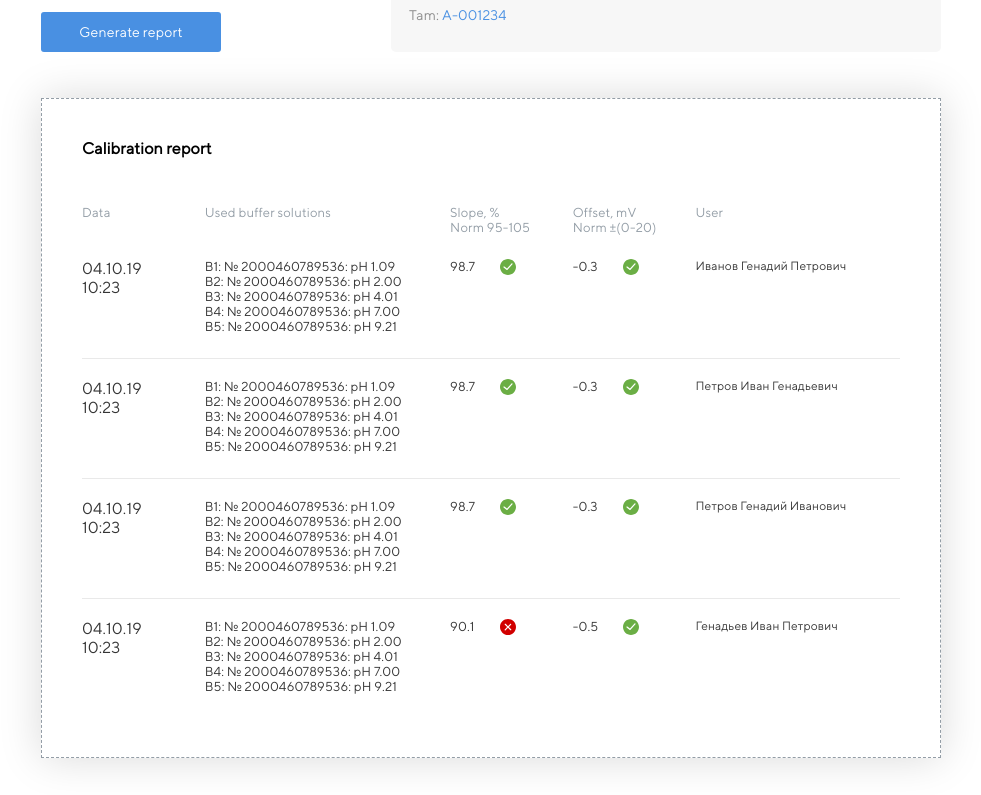
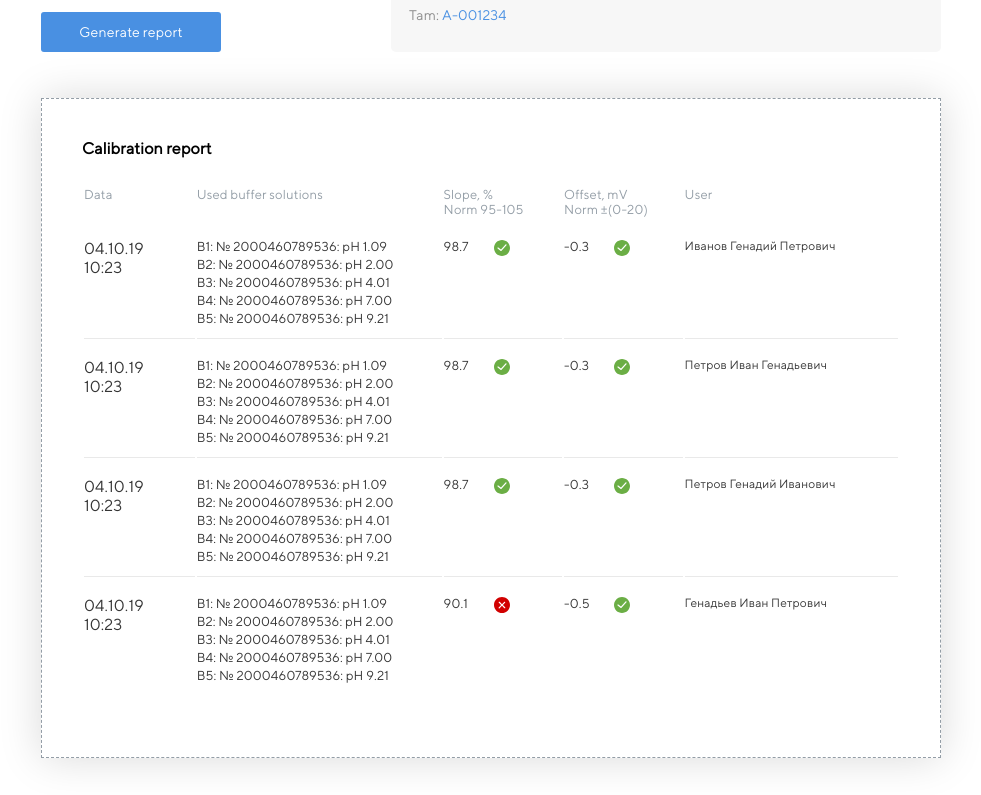
Before and after one commit to MrDuffs/react-biocad-project, a React (Create React App) app: page / in a window 1280 px wide. Shown: the part 418-1213 px from the top of the page, without its empty margins (149-1130 px from the left). Built offline with nearby package versions, Linux system fonts and the light colour scheme.

Commit message:
Fixed table layout and styles for it

```diff
--- a/src/components/Report.jsx
+++ b/src/components/Report.jsx
@@ -21,7 +21,11 @@ const Report = () => {
                     <tr>
                         <td>{'04.10.19 \n 10:23'}</td>
                         <td>
-                            {'В1: № 2000460789536: pH 1.09 \n В2: № 2000460789536: pH 2.00 \nВ3: № 2000460789536: pH 4.01 \n В4: № 2000460789536: pH 7.00 \n В5: № 2000460789536: pH 9.21'}
+                            <p>В1: № 2000460789536: pH 1.09</p>
+                            <p>В2: № 2000460789536: pH 2.00</p>
+                            <p>В3: № 2000460789536: pH 4.01</p>
+                            <p>В4: № 2000460789536: pH 7.00</p>
+                            <p>В5: № 2000460789536: pH 9.21</p>
                         </td>
                         <td>
                             <div>
@@ -37,10 +41,16 @@ const Report = () => {
                         </td>
                         <td>Иванов Генадий Петрович</td>
                     </tr>
+                </tbody>
+                <tbody className="report_table_body">
                     <tr>
                         <td>{'04.10.19 \n 10:23'}</td>
                         <td>
-                            {'В1: № 2000460789536: pH 1.09 \n В2: № 2000460789536: pH 2.00 \nВ3: № 2000460789536: pH 4.01 \n В4: № 2000460789536: pH 7.00 \n В5: № 2000460789536: pH 9.21'}
+                            <p>В1: № 2000460789536: pH 1.09</p>
+                            <p>В2: № 2000460789536: pH 2.00</p>
+                            <p>В3: № 2000460789536: pH 4.01</p>
+                            <p>В4: № 2000460789536: pH 7.00</p>
+                            <p>В5: № 2000460789536: pH 9.21</p>
                         </td>
                         <td>
                             <div>
@@ -56,10 +66,16 @@ const Report = () => {
                         </td>
                         <td>Петров Иван Генадьевич</td>
                     </tr>
+                </tbody>
+                <tbody className="report_table_body">
                     <tr>
                         <td>{'04.10.19 \n 10:23'}</td>
                         <td>
-                            {'В1: № 2000460789536: pH 1.09 \n В2: № 2000460789536: pH 2.00 \nВ3: № 2000460789536: pH 4.01 \n В4: № 2000460789536: pH 7.00 \n В5: № 2000460789536: pH 9.21'}
+                            <p>В1: № 2000460789536: pH 1.09</p>
+                            <p>В2: № 2000460789536: pH 2.00</p>
+                            <p>В3: № 2000460789536: pH 4.01</p>
+                            <p>В4: № 2000460789536: pH 7.00</p>
+                            <p>В5: № 2000460789536: pH 9.21</p>
                         </td>
                         <td>
                             <div>
@@ -75,10 +91,16 @@ const Report = () => {
                         </td>
                         <td>Петров Генадий Иванович</td>
                     </tr>
+                </tbody>
+                <tbody className="report_table_body">
                     <tr>
                         <td>{'04.10.19 \n 10:23'}</td>
                         <td>
-                            {'В1: № 2000460789536: pH 1.09 \n В2: № 2000460789536: pH 2.00 \nВ3: № 2000460789536: pH 4.01 \n В4: № 2000460789536: pH 7.00 \n В5: № 2000460789536: pH 9.21'}
+                            <p>В1: № 2000460789536: pH 1.09</p>
+                            <p>В2: № 2000460789536: pH 2.00</p>
+                            <p>В3: № 2000460789536: pH 4.01</p>
+                            <p>В4: № 2000460789536: pH 7.00</p>
+                            <p>В5: № 2000460789536: pH 9.21</p>
                         </td>
                         <td>
                             <div>
--- a/src/styles/Report.css
+++ b/src/styles/Report.css
@@ -10,16 +10,17 @@
 }
 
 .report_title {
+    margin-bottom: 27px;
     line-height: 19px;
     color: #000;
 }
 
 .report_table {
-    margin-top: 27px;
+    /* margin-top: 27px; */
     width: 100%;
     table-layout: fixed;
     text-align: left;
-    border-spacing: 0 20px;
+    /* border-spacing: 0 24px; */
 }
 
 .report_table th, td {
@@ -45,15 +46,15 @@
 }
 
 .report_table_head th {
-    padding-bottom: 4px;
+    padding-bottom: 20px;
 }
 
 .report_table_head th:nth-child(1) {
-    width: 15%;
+    width: 14%;
 }
 
 .report_table_head th:nth-child(2) {
-    width: 30%;
+    width: 31%;
 }
 
 .report_table_head th:nth-child(3) {
@@ -65,7 +66,7 @@
 }
 
 .report_table_head th:nth-child(5) {
-    width: 25%;
+    width: 27%;
 }
 
 .report_table_body tr {
@@ -73,16 +74,25 @@
     vertical-align: top;
 }
 
-.report_table_body tr:not(tr:last-child) td {
+tbody:not(:first-child) + tbody::before {
+  content: '';
+  display: block;
+  height: 15px;
+}
+
+.report_table_body:not(tbody:last-child) td {
     border-bottom: 1px solid #E9E9E9;
 }
 
 .report_table_body td:nth-child(3) div, td:nth-child(4) div {
     display: flex;
 }
+.report_table_body td p {
+    margin-bottom: 3px;
+    font-size: 13px;
+    line-height: 15px;
+}
 
 .report_table_body div p {
     width: 50px;
-    font-size: 13px;
-    line-height: 15px;
 }
```
